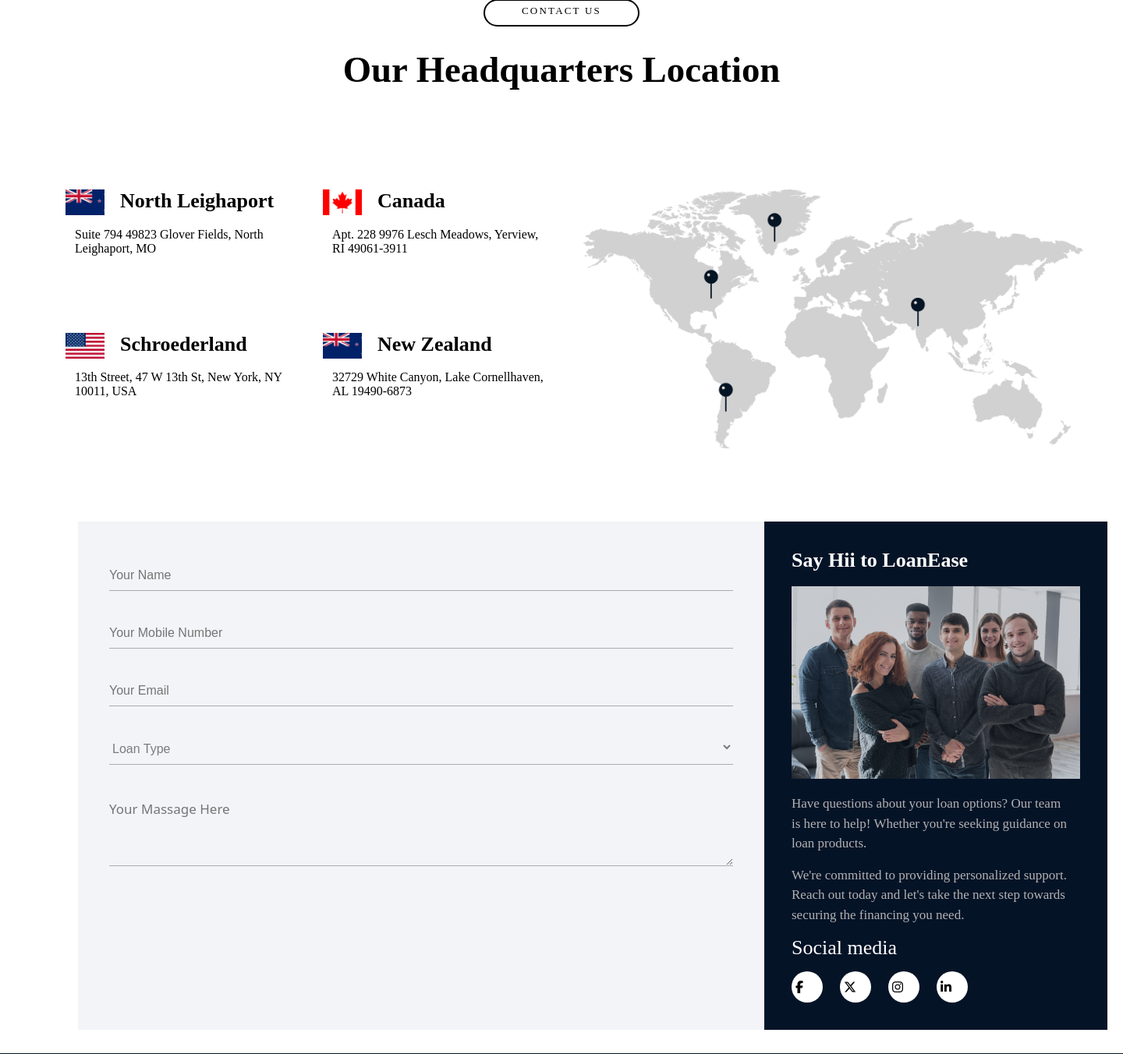
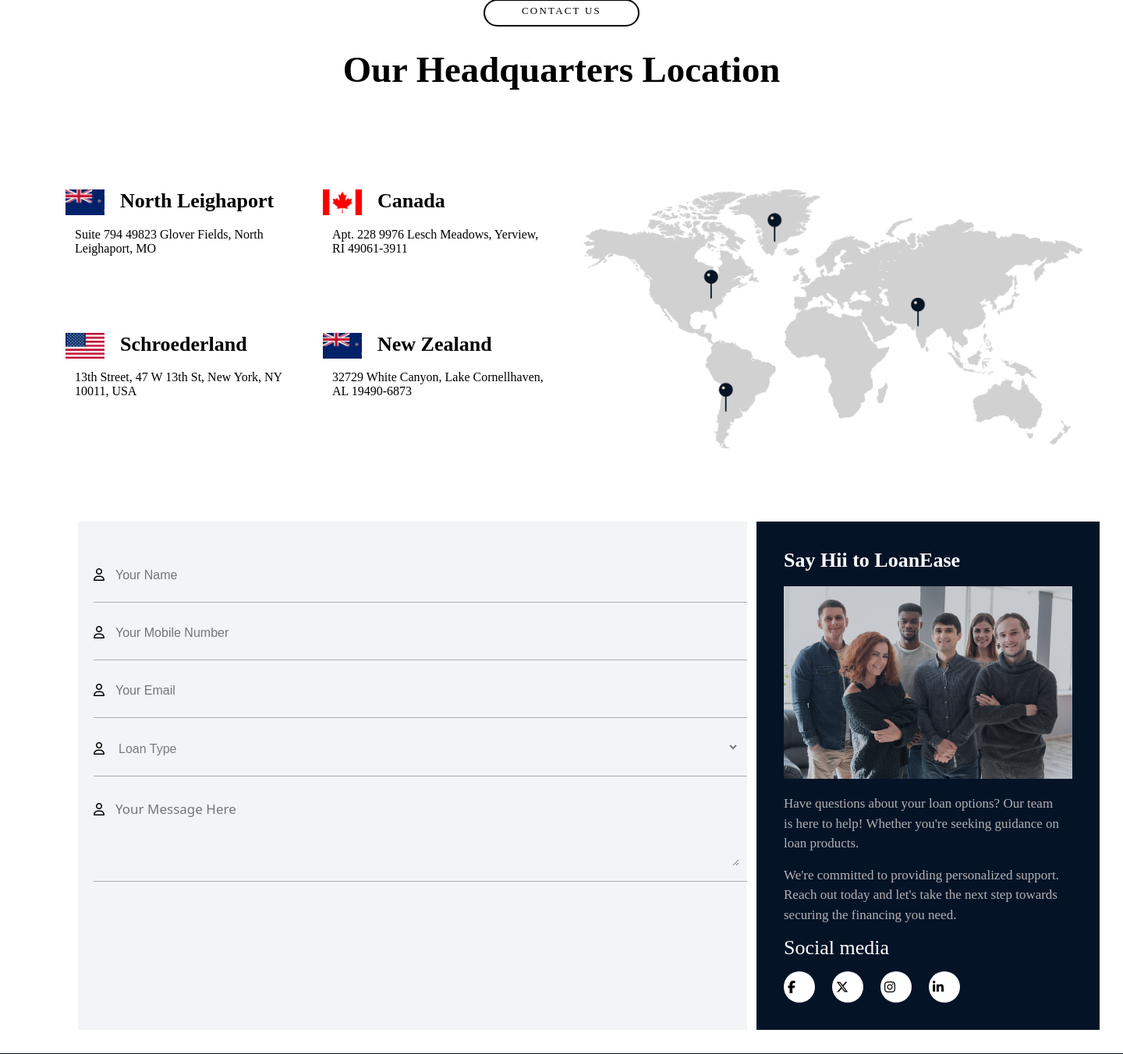
Before and after one commit to Yuvraj-pb23/MajorProject, a Django app: page /contact/ in a window 1440 px wide. Shown: the part 586-1938 px from the top of the page at 78% size. Run offline with Django 5.2, Linux system fonts and the light colour scheme; some libraries are stand-ins or nearby versions.

Commit message:
Refactor contact form layout and styling for improved user experience

```diff
--- a/Loanease/static/css/contact.css
+++ b/Loanease/static/css/contact.css
@@ -141,9 +141,9 @@
 .formm textarea {
     padding-top: 15px;
     width: 800px;
-    margin: 15px 40px;
+    margin: 15px 10px;
     border: none;
-    border-bottom: 1px solid rgb(173, 172, 172);
+
     padding-bottom: 10px;
     background-color: transparent;
     font-size: 16px;
@@ -164,3 +164,12 @@
     font-family: "DM Sans", system-ui;
     font-size: 17px;
 }
+
+.formm .name, .formm .place{
+    margin-left: 20px;
+     border-bottom: 1px solid rgb(173, 172, 172);
+}
+.place i{
+    position:relative;
+    bottom:82px;
+}
--- a/Loanease/templates/contact.html
+++ b/Loanease/templates/contact.html
@@ -75,9 +75,23 @@
 <div class="sub2">
     <div class="formm">
         <form action="" method="post">
+            <div class="name">
+                <label><i class="fa-regular fa-user"></i></label>
                 <input type="text" placeholder="Your Name">
+            </div>
+
+            <div class="name">
+                <label><i class="fa-regular fa-user"></i></label>
                 <input type="number" placeholder="Your Mobile Number">
+            </div>
+
+            <div class="name">
+                <label><i class="fa-regular fa-user"></i></label>
                 <input type="Email" placeholder="Your Email">
+            </div>
+
+            <div class="name">
+                <label><i class="fa-regular fa-user"></i></label>
                 <select class="form-select" aria-label="Default select example">
                     <option selected>Loan Type</option>
                     <option value="1">Personal Loan</option>
@@ -87,8 +101,14 @@
                     <option value="5">Mortgage Loan</option>
                     <option value="6">Small Business Loan</option>
                 </select>
-            <textarea cols="40" rows="10" aria-invalid="false"
-                placeholder="Your Massage Here" name="textarea" style="height: 100px;"></textarea>
+            </div>
+
+            <div class="place">
+                <label><i class="fa-regular fa-user"></i></label>
+                <textarea cols="40" rows="10" aria-invalid="false" placeholder="Your Message Here" name="textarea"
+                    style="height: 100px;"></textarea>
+            </div>
+
         </form>
     </div>
 
```
Lines whose indentation alone changed are shown as unchanged.
